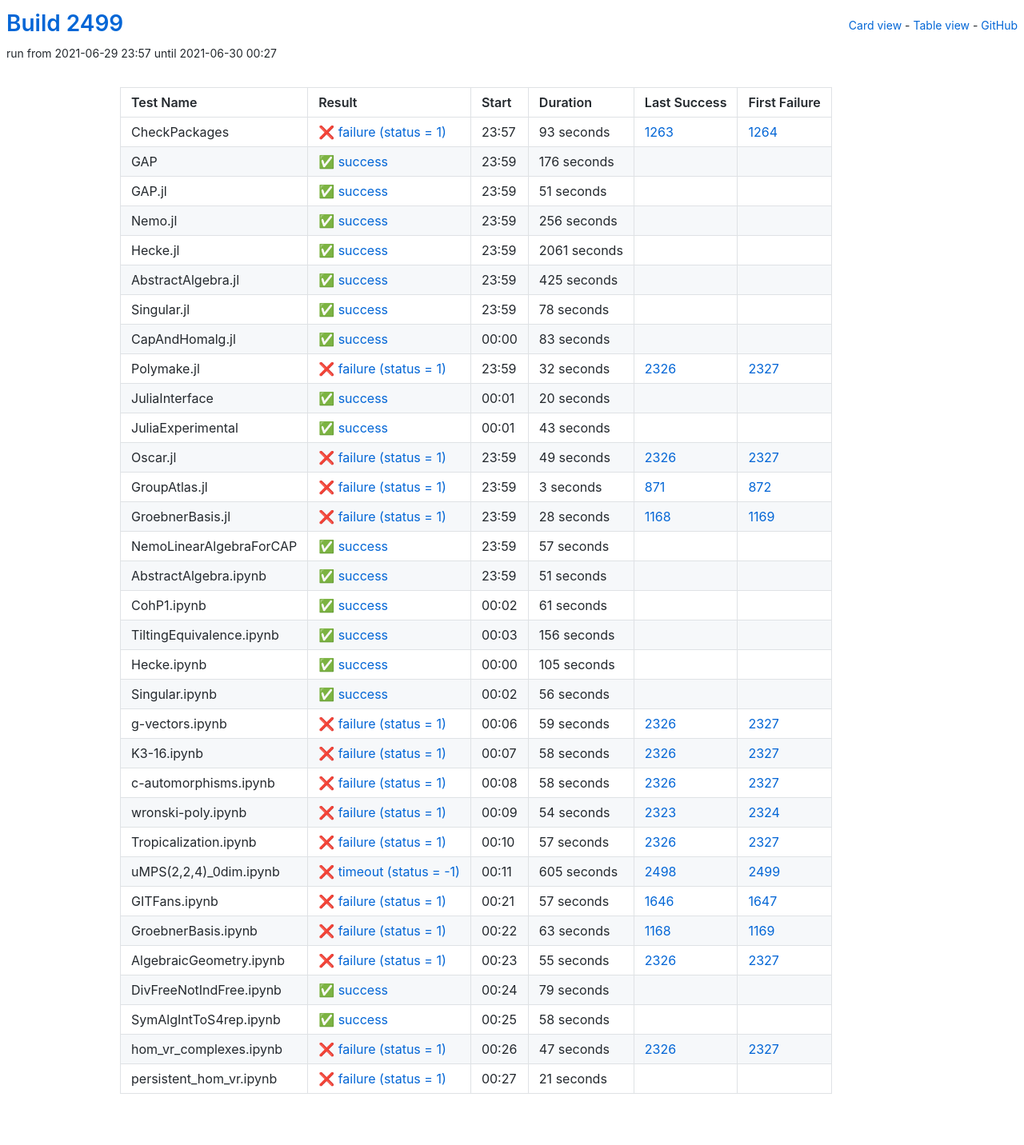
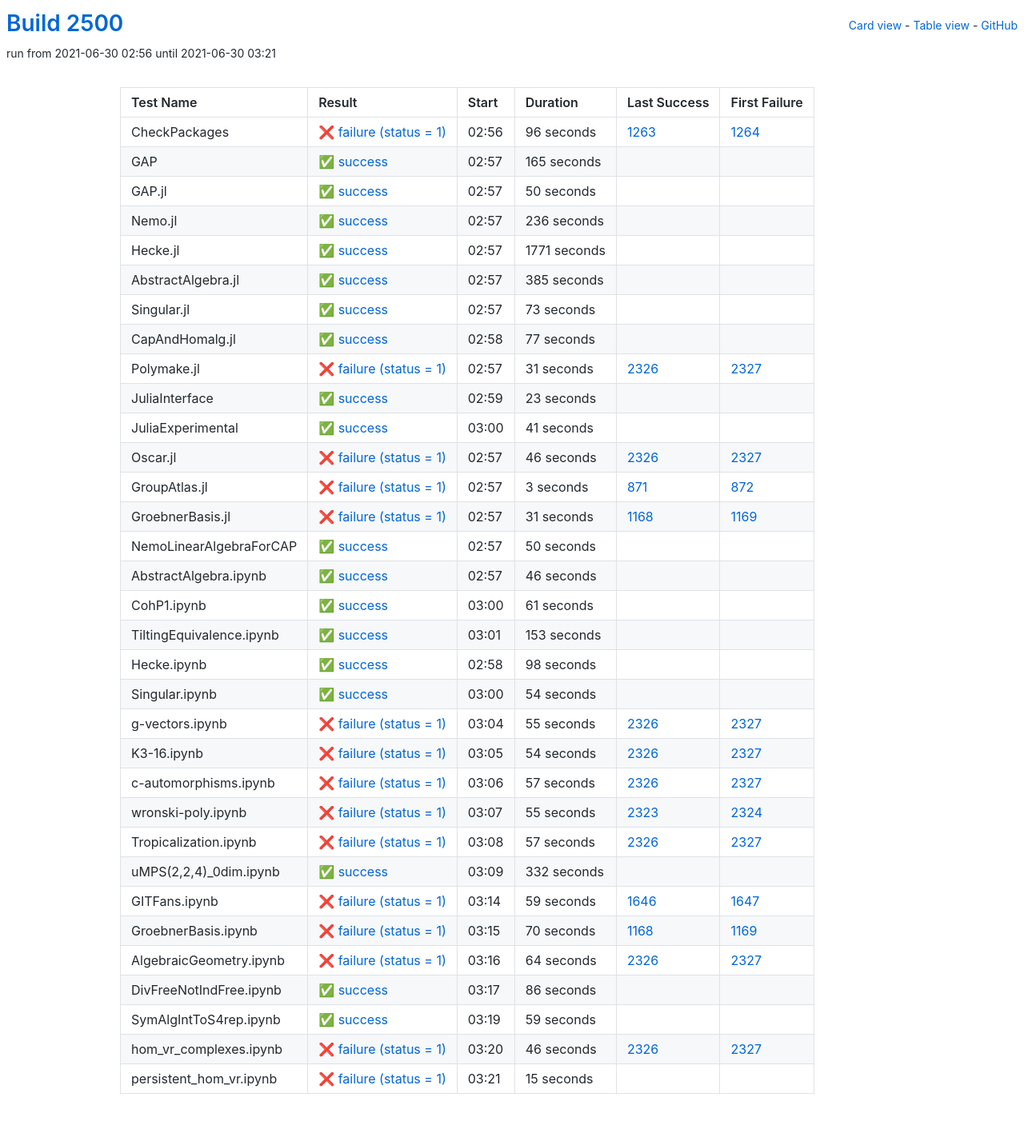
Before and after one commit to oscar-system/oscar-ci-status-stable, a Jekyll site: the page built from table.html, in a window 1280 px wide. Shown: the whole page at 80% size. Built offline with Jekyll 4.4.1, drawn with Linux system fonts in a browser that asks for light colours.

Commit message:
Build #2500

```diff
--- a/_data/ci.yml
+++ b/_data/ci.yml
@@ -1,6 +1,6 @@
 ---
-build: 2499
-build_url: https://oscarci.mathematik.uni-kl.de/job/oscar-stable/2499/
+build: 2500
+build_url: https://oscarci.mathematik.uni-kl.de/job/oscar-stable/2500/
 job: oscar-stable
 organization: oscar-system
 repo: oscar-ci-status-stable
@@ -8,152 +8,152 @@ repourl: https://github.com/oscar-system/oscar-ci-status-stable
 tests:
 - name: CheckPackages
   id: checkpackages
-  log: https://oscarci.mathematik.uni-kl.de/job/oscar-stable/2499/artifact/logs/build-2499/CheckPackages.log
-  start: 2021-06-29 23:57
+  log: https://oscarci.mathematik.uni-kl.de/job/oscar-stable/2500/artifact/logs/build-2500/CheckPackages.log
+  start: 2021-06-30 02:56
   success: false
   exitcode: 1
   status: failure
-  duration: 93
+  duration: 96
   last_success: 1263
   last_success_url: https://oscarci.mathematik.uni-kl.de/job/oscar-stable/1263/
   first_failure: 1264
   first_failure_url: https://oscarci.mathematik.uni-kl.de/job/oscar-stable/1264/
 - name: GAP
   id: gap
-  log: https://oscarci.mathematik.uni-kl.de/job/oscar-stable/2499/artifact/logs/build-2499/GAP.log
-  start: 2021-06-29 23:59
+  log: https://oscarci.mathematik.uni-kl.de/job/oscar-stable/2500/artifact/logs/build-2500/GAP.log
+  start: 2021-06-30 02:57
   success: true
   exitcode: 0
   status: success
-  duration: 176
+  duration: 165
   last_success: false
   last_success_url:
   first_failure: false
   first_failure_url:
 - name: GAP.jl
   id: gap-jl
-  log: https://oscarci.mathematik.uni-kl.de/job/oscar-stable/2499/artifact/logs/build-2499/GAP.jl.log
-  start: 2021-06-29 23:59
+  log: https://oscarci.mathematik.uni-kl.de/job/oscar-stable/2500/artifact/logs/build-2500/GAP.jl.log
+  start: 2021-06-30 02:57
   success: true
   exitcode: 0
   status: success
-  duration: 51
+  duration: 50
   last_success: false
   last_success_url:
   first_failure: false
   first_failure_url:
 - name: Nemo.jl
   id: nemo-jl
-  log: https://oscarci.mathematik.uni-kl.de/job/oscar-stable/2499/artifact/logs/build-2499/Nemo.jl.log
-  start: 2021-06-29 23:59
+  log: https://oscarci.mathematik.uni-kl.de/job/oscar-stable/2500/artifact/logs/build-2500/Nemo.jl.log
+  start: 2021-06-30 02:57
   success: true
   exitcode: 0
   status: success
-  duration: 256
+  duration: 236
   last_success: false
   last_success_url:
   first_failure: false
   first_failure_url:
 - name: Hecke.jl
   id: hecke-jl
-  log: https://oscarci.mathematik.uni-kl.de/job/oscar-stable/2499/artifact/logs/build-2499/Hecke.jl.log
-  start: 2021-06-29 23:59
+  log: https://oscarci.mathematik.uni-kl.de/job/oscar-stable/2500/artifact/logs/build-2500/Hecke.jl.log
+  start: 2021-06-30 02:57
   success: true
   exitcode: 0
   status: success
-  duration: 2061
+  duration: 1771
   last_success: false
   last_success_url:
   first_failure: false
   first_failure_url:
 - name: AbstractAlgebra.jl
   id: abstractalgebra-jl
-  log: https://oscarci.mathematik.uni-kl.de/job/oscar-stable/2499/artifact/logs/build-2499/AbstractAlgebra.jl.log
-  start: 2021-06-29 23:59
+  log: https://oscarci.mathematik.uni-kl.de/job/oscar-stable/2500/artifact/logs/build-2500/AbstractAlgebra.jl.log
+  start: 2021-06-30 02:57
   success: true
   exitcode: 0
   status: success
-  duration: 425
+  duration: 385
   last_success: false
   last_success_url:
   first_failure: false
   first_failure_url:
 - name: Singular.jl
   id: singular-jl
-  log: https://oscarci.mathematik.uni-kl.de/job/oscar-stable/2499/artifact/logs/build-2499/Singular.jl.log
-  start: 2021-06-29 23:59
+  log: https://oscarci.mathematik.uni-kl.de/job/oscar-stable/2500/artifact/logs/build-2500/Singular.jl.log
+  start: 2021-06-30 02:57
   success: true
   exitcode: 0
   status: success
-  duration: 78
+  duration: 73
   last_success: false
   last_success_url:
   first_failure: false
   first_failure_url:
 - name: CapAndHomalg.jl
   id: capandhomalg-jl
-  log: https://oscarci.mathematik.uni-kl.de/job/oscar-stable/2499/artifact/logs/build-2499/CapAndHomalg.jl.log
-  start: 2021-06-30 00:00
+  log: https://oscarci.mathematik.uni-kl.de/job/oscar-stable/2500/artifact/logs/build-2500/CapAndHomalg.jl.log
+  start: 2021-06-30 02:58
   success: true
   exitcode: 0
   status: success
-  duration: 83
+  duration: 77
   last_success: false
   last_success_url:
   first_failure: false
   first_failure_url:
 - name: Polymake.jl
   id: polymake-jl
-  log: https://oscarci.mathematik.uni-kl.de/job/oscar-stable/2499/artifact/logs/build-2499/Polymake.jl.log
-  start: 2021-06-29 23:59
+  log: https://oscarci.mathematik.uni-kl.de/job/oscar-stable/2500/artifact/logs/build-2500/Polymake.jl.log
+  start: 2021-06-30 02:57
   success: false
   exitcode: 1
   status: failure
-  duration: 32
+  duration: 31
   last_success: 2326
   last_success_url: https://oscarci.mathematik.uni-kl.de/job/oscar-stable/2326/
   first_failure: 2327
   first_failure_url: https://oscarci.mathematik.uni-kl.de/job/oscar-stable/2327/
 - name: JuliaInterface
   id: juliainterface
-  log: https://oscarci.mathematik.uni-kl.de/job/oscar-stable/2499/artifact/logs/build-2499/JuliaInterface.log
-  start: 2021-06-30 00:01
+  log: https://oscarci.mathematik.uni-kl.de/job/oscar-stable/2500/artifact/logs/build-2500/JuliaInterface.log
+  start: 2021-06-30 02:59
   success: true
   exitcode: 0
   status: success
-  duration: 20
+  duration: 23
   last_success: false
   last_success_url:
   first_failure: false
   first_failure_url:
 - name: JuliaExperimental
   id: juliaexperimental
-  log: https://oscarci.mathematik.uni-kl.de/job/oscar-stable/2499/artifact/logs/build-2499/JuliaExperimental.log
-  start: 2021-06-30 00:01
+  log: https://oscarci.mathematik.uni-kl.de/job/oscar-stable/2500/artifact/logs/build-2500/JuliaExperimental.log
+  start: 2021-06-30 03:00
   success: true
   exitcode: 0
   status: success
-  duration: 43
+  duration: 41
   last_success: false
   last_success_url:
   first_failure: false
   first_failure_url:
 - name: Oscar.jl
   id: oscar-jl
-  log: https://oscarci.mathematik.uni-kl.de/job/oscar-stable/2499/artifact/logs/build-2499/Oscar.jl.log
-  start: 2021-06-29 23:59
+  log: https://oscarci.mathematik.uni-kl.de/job/oscar-stable/2500/artifact/logs/build-2500/Oscar.jl.log
+  start: 2021-06-30 02:57
   success: false
   exitcode: 1
   status: failure
-  duration: 49
+  duration: 46
   last_success: 2326
   last_success_url: https://oscarci.mathematik.uni-kl.de/job/oscar-stable/2326/
   first_failure: 2327
   first_failure_url: https://oscarci.mathematik.uni-kl.de/job/oscar-stable/2327/
 - name: GroupAtlas.jl
   id: groupatlas-jl
-  log: https://oscarci.mathematik.uni-kl.de/job/oscar-stable/2499/artifact/logs/build-2499/GroupAtlas.jl.log
-  start: 2021-06-29 23:59
+  log: https://oscarci.mathematik.uni-kl.de/job/oscar-stable/2500/artifact/logs/build-2500/GroupAtlas.jl.log
+  start: 2021-06-30 02:57
   success: false
   exitcode: 1
   status: failure
@@ -164,44 +164,44 @@ tests:
   first_failure_url: https://oscarci.mathematik.uni-kl.de/job/oscar-stable/872/
 - name: GroebnerBasis.jl
   id: groebnerbasis-jl
-  log: https://oscarci.mathematik.uni-kl.de/job/oscar-stable/2499/artifact/logs/build-2499/GroebnerBasis.jl.log
-  start: 2021-06-29 23:59
+  log: https://oscarci.mathematik.uni-kl.de/job/oscar-stable/2500/artifact/logs/build-2500/GroebnerBasis.jl.log
+  start: 2021-06-30 02:57
   success: false
   exitcode: 1
   status: failure
-  duration: 28
+  duration: 31
   last_success: 1168
   last_success_url: https://oscarci.mathematik.uni-kl.de/job/oscar-stable/1168/
   first_failure: 1169
   first_failure_url: https://oscarci.mathematik.uni-kl.de/job/oscar-stable/1169/
 - name: NemoLinearAlgebraForCAP
   id: nemolinearalgebraforcap
-  log: https://oscarci.mathematik.uni-kl.de/job/oscar-stable/2499/artifact/logs/build-2499/NemoLinearAlgebraForCAP.log
-  start: 2021-06-29 23:59
+  log: https://oscarci.mathematik.uni-kl.de/job/oscar-stable/2500/artifact/logs/build-2500/NemoLinearAlgebraForCAP.log
+  start: 2021-06-30 02:57
   success: true
   exitcode: 0
   status: success
-  duration: 57
+  duration: 50
   last_success: false
   last_success_url:
   first_failure: false
   first_failure_url:
 - name: AbstractAlgebra.ipynb
   id: abstractalgebra-ipynb
-  log: https://oscarci.mathematik.uni-kl.de/job/oscar-stable/2499/artifact/logs/build-2499/AbstractAlgebra.ipynb.log
-  start: 2021-06-29 23:59
+  log: https://oscarci.mathematik.uni-kl.de/job/oscar-stable/2500/artifact/logs/build-2500/AbstractAlgebra.ipynb.log
+  start: 2021-06-30 02:57
   success: true
   exitcode: 0
   status: success
-  duration: 51
+  duration: 46
   last_success: false
   last_success_url:
   first_failure: false
   first_failure_url:
 - name: CohP1.ipynb
   id: cohp1-ipynb
-  log: https://oscarci.mathematik.uni-kl.de/job/oscar-stable/2499/artifact/logs/build-2499/CohP1.ipynb.log
-  start: 2021-06-30 00:02
+  log: https://oscarci.mathematik.uni-kl.de/job/oscar-stable/2500/artifact/logs/build-2500/CohP1.ipynb.log
+  start: 2021-06-30 03:00
   success: true
   exitcode: 0
   status: success
@@ -212,92 +212,92 @@ tests:
   first_failure_url:
 - name: TiltingEquivalence.ipynb
   id: tiltingequivalence-ipynb
-  log: https://oscarci.mathematik.uni-kl.de/job/oscar-stable/2499/artifact/logs/build-2499/TiltingEquivalence.ipynb.log
-  start: 2021-06-30 00:03
+  log: https://oscarci.mathematik.uni-kl.de/job/oscar-stable/2500/artifact/logs/build-2500/TiltingEquivalence.ipynb.log
+  start: 2021-06-30 03:01
   success: true
   exitcode: 0
   status: success
-  duration: 156
+  duration: 153
   last_success: false
   last_success_url:
   first_failure: false
   first_failure_url:
 - name: Hecke.ipynb
   id: hecke-ipynb
-  log: https://oscarci.mathematik.uni-kl.de/job/oscar-stable/2499/artifact/logs/build-2499/Hecke.ipynb.log
-  start: 2021-06-30 00:00
+  log: https://oscarci.mathematik.uni-kl.de/job/oscar-stable/2500/artifact/logs/build-2500/Hecke.ipynb.log
+  start: 2021-06-30 02:58
   success: true
   exitcode: 0
   status: success
-  duration: 105
+  duration: 98
   last_success: false
   last_success_url:
   first_failure: false
   first_failure_url:
 - name: Singular.ipynb
   id: singular-ipynb
-  log: https://oscarci.mathematik.uni-kl.de/job/oscar-stable/2499/artifact/logs/build-2499/Singular.ipynb.log
-  start: 2021-06-30 00:02
+  log: https://oscarci.mathematik.uni-kl.de/job/oscar-stable/2500/artifact/logs/build-2500/Singular.ipynb.log
+  start: 2021-06-30 03:00
   success: true
   exitcode: 0
   status: success
-  duration: 56
+  duration: 54
   last_success: false
   last_success_url:
   first_failure: false
   first_failure_url:
 - name: g-vectors.ipynb
   id: g-vectors-ipynb
-  log: https://oscarci.mathematik.uni-kl.de/job/oscar-stable/2499/artifact/logs/build-2499/g-vectors.ipynb.log
-  start: 2021-06-30 00:06
+  log: https://oscarci.mathematik.uni-kl.de/job/oscar-stable/2500/artifact/logs/build-2500/g-vectors.ipynb.log
+  start: 2021-06-30 03:04
   success: false
   exitcode: 1
   status: failure
-  duration: 59
+  duration: 55
   last_success: 2326
   last_success_url: https://oscarci.mathematik.uni-kl.de/job/oscar-stable/2326/
   first_failure: 2327
   first_failure_url: https://oscarci.mathematik.uni-kl.de/job/oscar-stable/2327/
 - name: K3-16.ipynb
   id: k3-16-ipynb
-  log: https://oscarci.mathematik.uni-kl.de/job/oscar-stable/2499/artifact/logs/build-2499/K3-16.ipynb.log
-  start: 2021-06-30 00:07
+  log: https://oscarci.mathematik.uni-kl.de/job/oscar-stable/2500/artifact/logs/build-2500/K3-16.ipynb.log
+  start: 2021-06-30 03:05
   success: false
   exitcode: 1
   status: failure
-  duration: 58
+  duration: 54
   last_success: 2326
   last_success_url: https://oscarci.mathematik.uni-kl.de/job/oscar-stable/2326/
   first_failure: 2327
   first_failure_url: https://oscarci.mathematik.uni-kl.de/job/oscar-stable/2327/
 - name: c-automorphisms.ipynb
   id: c-automorphisms-ipynb
-  log: https://oscarci.mathematik.uni-kl.de/job/oscar-stable/2499/artifact/logs/build-2499/c-automorphisms.ipynb.log
-  start: 2021-06-30 00:08
+  log: https://oscarci.mathematik.uni-kl.de/job/oscar-stable/2500/artifact/logs/build-2500/c-automorphisms.ipynb.log
+  start: 2021-06-30 03:06
   success: false
   exitcode: 1
   status: failure
-  duration: 58
+  duration: 57
   last_success: 2326
   last_success_url: https://oscarci.mathematik.uni-kl.de/job/oscar-stable/2326/
   first_failure: 2327
   first_failure_url: https://oscarci.mathematik.uni-kl.de/job/oscar-stable/2327/
 - name: wronski-poly.ipynb
   id: wronski-poly-ipynb
-  log: https://oscarci.mathematik.uni-kl.de/job/oscar-stable/2499/artifact/logs/build-2499/wronski-poly.ipynb.log
-  start: 2021-06-30 00:09
+  log: https://oscarci.mathematik.uni-kl.de/job/oscar-stable/2500/artifact/logs/build-2500/wronski-poly.ipynb.log
+  start: 2021-06-30 03:07
   success: false
   exitcode: 1
   status: failure
-  duration: 54
+  duration: 55
   last_success: 2323
   last_success_url: https://oscarci.mathematik.uni-kl.de/job/oscar-stable/2323/
   first_failure: 2324
   first_failure_url: https://oscarci.mathematik.uni-kl.de/job/oscar-stable/2324/
 - name: Tropicalization.ipynb
   id: tropicalization-ipynb
-  log: https://oscarci.mathematik.uni-kl.de/job/oscar-stable/2499/artifact/logs/build-2499/Tropicalization.ipynb.log
-  start: 2021-06-30 00:10
+  log: https://oscarci.mathematik.uni-kl.de/job/oscar-stable/2500/artifact/logs/build-2500/Tropicalization.ipynb.log
+  start: 2021-06-30 03:08
   success: false
   exitcode: 1
   status: failure
@@ -308,96 +308,96 @@ tests:
   first_failure_url: https://oscarci.mathematik.uni-kl.de/job/oscar-stable/2327/
 - name: uMPS(2,2,4)_0dim.ipynb
   id: umps-2-2-4-0dim-ipynb
-  log: https://oscarci.mathematik.uni-kl.de/job/oscar-stable/2499/artifact/logs/build-2499/uMPS-2-2-4-_0dim.ipynb.log
-  start: 2021-06-30 00:11
-  success: false
-  exitcode: -1
-  status: timeout
-  duration: 605
-  last_success: 2498
-  last_success_url: https://oscarci.mathematik.uni-kl.de/job/oscar-stable/2498/
-  first_failure: 2499
-  first_failure_url: https://oscarci.mathematik.uni-kl.de/job/oscar-stable/2499/
+  log: https://oscarci.mathematik.uni-kl.de/job/oscar-stable/2500/artifact/logs/build-2500/uMPS-2-2-4-_0dim.ipynb.log
+  start: 2021-06-30 03:09
+  success: true
+  exitcode: 0
+  status: success
+  duration: 332
+  last_success: false
+  last_success_url:
+  first_failure: false
+  first_failure_url:
 - name: GITFans.ipynb
   id: gitfans-ipynb
-  log: https://oscarci.mathematik.uni-kl.de/job/oscar-stable/2499/artifact/logs/build-2499/GITFans.ipynb.log
-  start: 2021-06-30 00:21
+  log: https://oscarci.mathematik.uni-kl.de/job/oscar-stable/2500/artifact/logs/build-2500/GITFans.ipynb.log
+  start: 2021-06-30 03:14
   success: false
   exitcode: 1
   status: failure
-  duration: 57
+  duration: 59
   last_success: 1646
   last_success_url: https://oscarci.mathematik.uni-kl.de/job/oscar-stable/1646/
   first_failure: 1647
   first_failure_url: https://oscarci.mathematik.uni-kl.de/job/oscar-stable/1647/
 - name: GroebnerBasis.ipynb
   id: groebnerbasis-ipynb
-  log: https://oscarci.mathematik.uni-kl.de/job/oscar-stable/2499/artifact/logs/build-2499/GroebnerBasis.ipynb.log
-  start: 2021-06-30 00:22
+  log: https://oscarci.mathematik.uni-kl.de/job/oscar-stable/2500/artifact/logs/build-2500/GroebnerBasis.ipynb.log
+  start: 2021-06-30 03:15
   success: false
   exitcode: 1
   status: failure
-  duration: 63
+  duration: 70
   last_success: 1168
   last_success_url: https://oscarci.mathematik.uni-kl.de/job/oscar-stable/1168/
   first_failure: 1169
   first_failure_url: https://oscarci.mathematik.uni-kl.de/job/oscar-stable/1169/
 - name: AlgebraicGeometry.ipynb
   id: algebraicgeometry-ipynb
-  log: https://oscarci.mathematik.uni-kl.de/job/oscar-stable/2499/artifact/logs/build-2499/AlgebraicGeometry.ipynb.log
-  start: 2021-06-30 00:23
+  log: https://oscarci.mathematik.uni-kl.de/job/oscar-stable/2500/artifact/logs/build-2500/AlgebraicGeometry.ipynb.log
+  start: 2021-06-30 03:16
   success: false
   exitcode: 1
   status: failure
-  duration: 55
+  duration: 64
   last_success: 2326
   last_success_url: https://oscarci.mathematik.uni-kl.de/job/oscar-stable/2326/
   first_failure: 2327
   first_failure_url: https://oscarci.mathematik.uni-kl.de/job/oscar-stable/2327/
 - name: DivFreeNotIndFree.ipynb
   id: divfreenotindfree-ipynb
-  log: https://oscarci.mathematik.uni-kl.de/job/oscar-stable/2499/artifact/logs/build-2499/DivFreeNotIndFree.ipynb.log
-  start: 2021-06-30 00:24
+  log: https://oscarci.mathematik.uni-kl.de/job/oscar-stable/2500/artifact/logs/build-2500/DivFreeNotIndFree.ipynb.log
+  start: 2021-06-30 03:17
   success: true
   exitcode: 0
   status: success
-  duration: 79
+  duration: 86
   last_success: false
   last_success_url:
   first_failure: false
   first_failure_url:
 - name: SymAlgIntToS4rep.ipynb
   id: symalginttos4rep-ipynb
-  log: https://oscarci.mathematik.uni-kl.de/job/oscar-stable/2499/artifact/logs/build-2499/SymAlgIntToS4rep.ipynb.log
-  start: 2021-06-30 00:25
+  log: https://oscarci.mathematik.uni-kl.de/job/oscar-stable/2500/artifact/logs/build-2500/SymAlgIntToS4rep.ipynb.log
+  start: 2021-06-30 03:19
   success: true
   exitcode: 0
   status: success
-  duration: 58
+  duration: 59
   last_success: false
   last_success_url:
   first_failure: false
   first_failure_url:
 - name: hom_vr_complexes.ipynb
   id: hom-vr-complexes-ipynb
-  log: https://oscarci.mathematik.uni-kl.de/job/oscar-stable/2499/artifact/logs/build-2499/hom_vr_complexes.ipynb.log
-  start: 2021-06-30 00:26
+  log: https://oscarci.mathematik.uni-kl.de/job/oscar-stable/2500/artifact/logs/build-2500/hom_vr_complexes.ipynb.log
+  start: 2021-06-30 03:20
   success: false
   exitcode: 1
   status: failure
-  duration: 47
+  duration: 46
   last_success: 2326
   last_success_url: https://oscarci.mathematik.uni-kl.de/job/oscar-stable/2326/
   first_failure: 2327
   first_failure_url: https://oscarci.mathematik.uni-kl.de/job/oscar-stable/2327/
 - name: persistent_hom_vr.ipynb
   id: persistent-hom-vr-ipynb
-  log: https://oscarci.mathematik.uni-kl.de/job/oscar-stable/2499/artifact/logs/build-2499/persistent_hom_vr.ipynb.log
-  start: 2021-06-30 00:27
+  log: https://oscarci.mathematik.uni-kl.de/job/oscar-stable/2500/artifact/logs/build-2500/persistent_hom_vr.ipynb.log
+  start: 2021-06-30 03:21
   success: false
   exitcode: 1
   status: failure
-  duration: 21
+  duration: 15
   last_success: false
   last_success_url:
   first_failure: false
```
Also changed, not shown: README.md.
